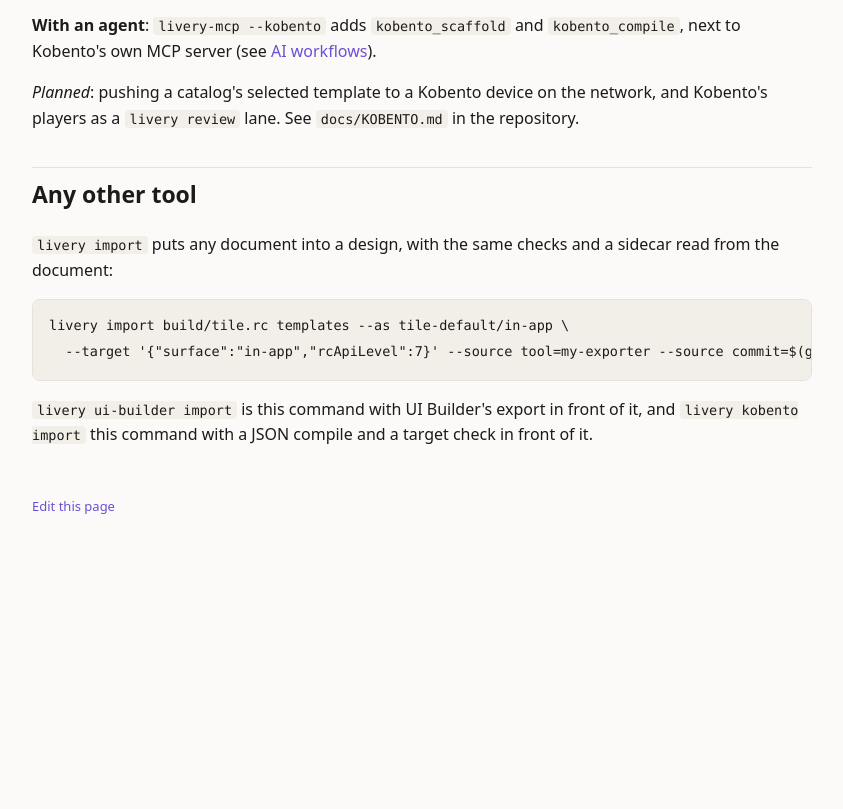
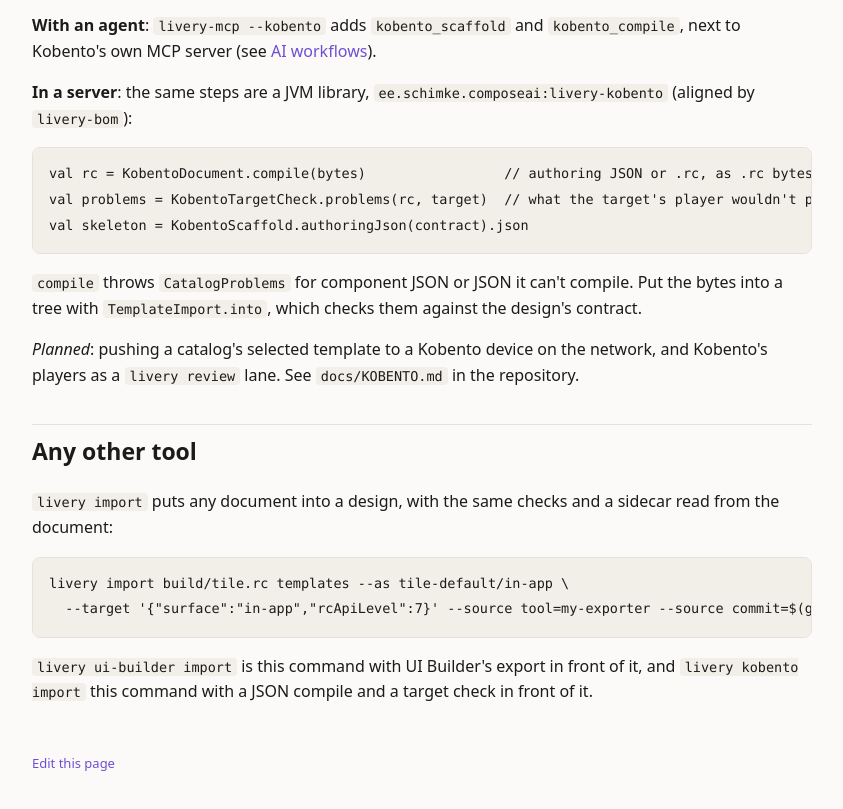
Before and after one commit to yschimke/livery, a plain HTML site: page authoring.html in a window 1280 px wide. Shown: the part 9326-10135 px from the top of the page, without its empty margins (298-1141 px from the left). Before the commit the page ends 9916 px from the top, so only its background shows below. Drawn offline with Linux system fonts and the light colour scheme.

Commit message:
site: 9f02279c2e7aa69f45ad2107dec1436b7cfe64ec

```diff
--- a/authoring.html
+++ b/authoring.html
@@ -422,6 +422,14 @@ imported yet: Livery's decoder doesn't read those operations. <code>import</code
 does, with <code>source: {tool: kobento, file, format}</code> and any <code>--source key=value</code> in the sidecar.</p>
 <p><strong>With an agent</strong>: <code>livery-mcp --kobento</code> adds <code>kobento_scaffold</code> and <code>kobento_compile</code>, next to
 Kobento's own MCP server (see <a href="ai-workflows.html">AI workflows</a>).</p>
+<p><strong>In a server</strong>: the same steps are a JVM library, <code>ee.schimke.composeai:livery-kobento</code> (aligned
+by <code>livery-bom</code>):</p>
+<pre><code class="language-kotlin">val rc = KobentoDocument.compile(bytes)                 // authoring JSON or .rc, as .rc bytes
+val problems = KobentoTargetCheck.problems(rc, target)  // what the target's player wouldn't play
+val skeleton = KobentoScaffold.authoringJson(contract).json
+</code></pre>
+<p><code>compile</code> throws <code>CatalogProblems</code> for component JSON or JSON it can't compile. Put the bytes into a
+tree with <code>TemplateImport.into</code>, which checks them against the design's contract.</p>
 <p><em>Planned</em>: pushing a catalog's selected template to a Kobento device on the network, and Kobento's
 players as a <code>livery review</code> lane. See <code>docs/KOBENTO.md</code> in the repository.</p>
 <h2 id="any-other-tool">Any other tool<a class="headerlink" href="#any-other-tool" title="Permanent link">#</a></h2>
--- a/version.txt
+++ b/version.txt
@@ -1 +1 @@
-e000e3f7c7bfa3596982e07e340bd30a7c1bced7
+9f02279c2e7aa69f45ad2107dec1436b7cfe64ec
```
Also changed, not shown: platforms.html (+1 -1 lines).
